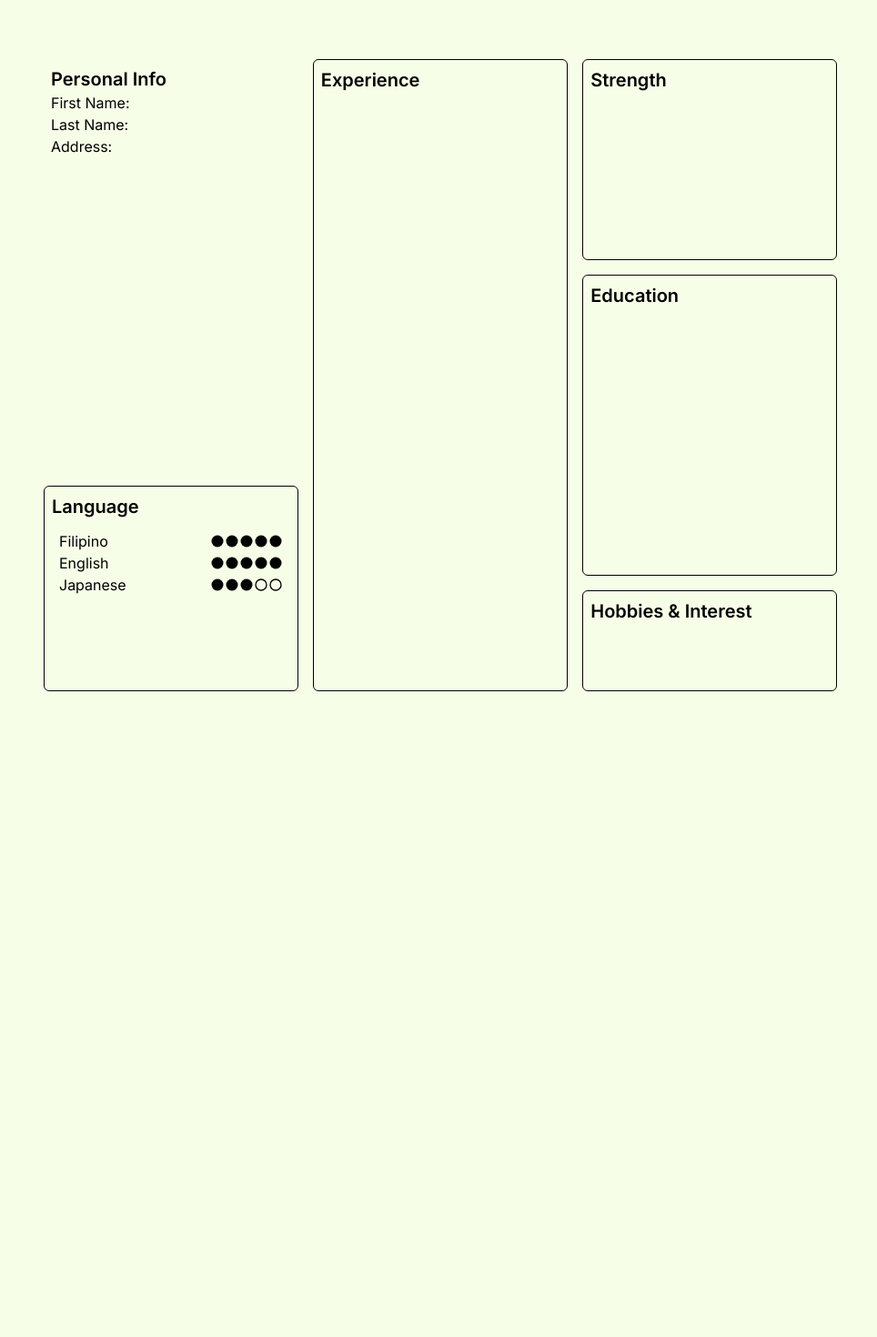
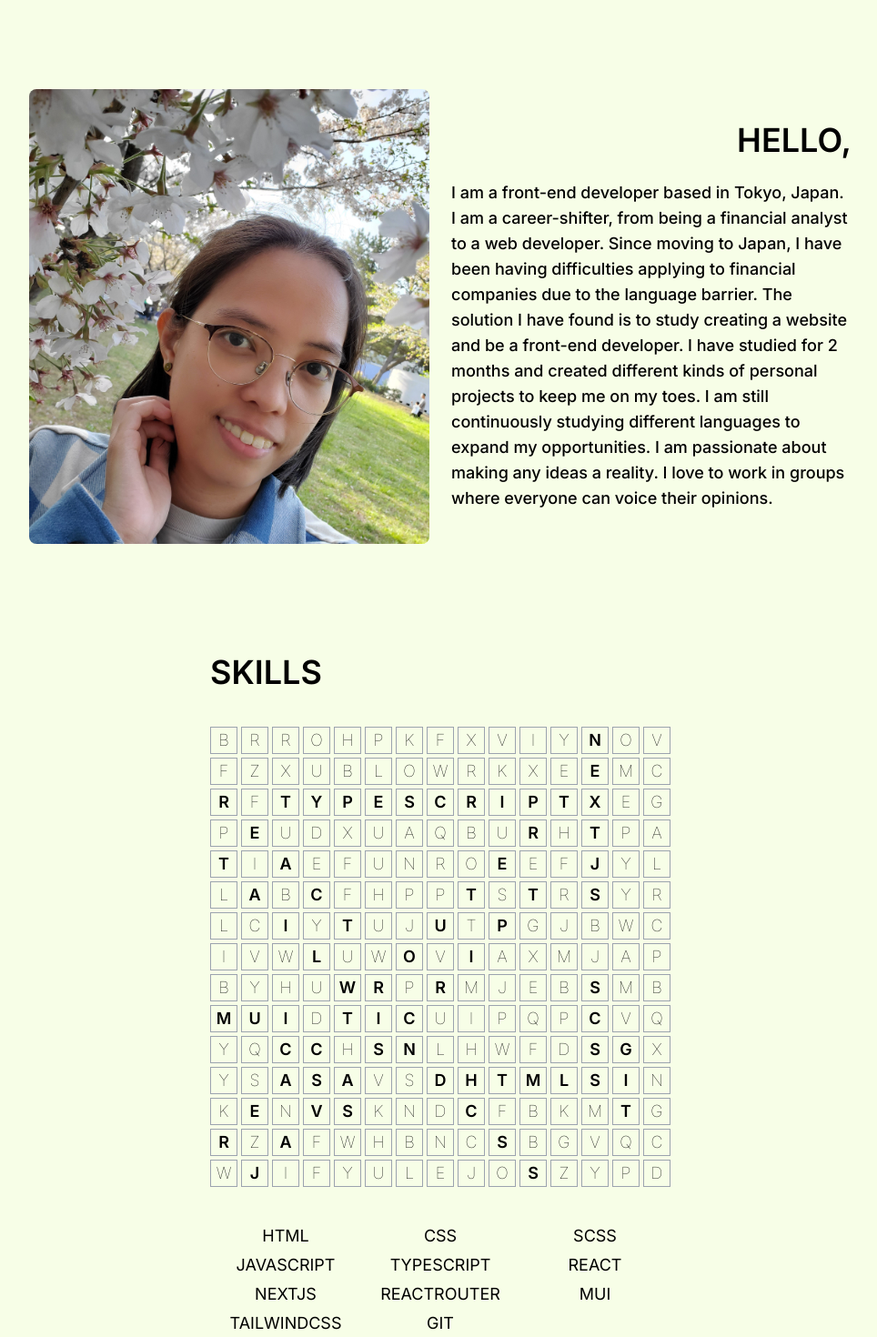
Before and after one commit to mcm313/mcm-portfolio, a Next.js app: page / in a window 1280 px wide. Shown: the part 800-2270 px from the top of the page at 91% size, without its empty margins (156-1120 px from the left). Built offline with nearby package versions, Linux system fonts and the light colour scheme.

Commit message:
updated aboutme, skills and resume

```diff
--- a/src/app/(pages)/AboutMe.tsx
+++ b/src/app/(pages)/AboutMe.tsx
@@ -1,69 +1,37 @@
-import FilledCircleIcon from "@/components/Icons/FilledCircleIcon";
-import CircleIcon from "@/components/Icons/CircleIcon";
+import Image from "next/image";
 
 const AboutMe = () => {
   return (
     <section
       id="aboutme"
-      className="bg-lime-50 pt-[25px] px-6 text-black h-screen min-h-[670px] max-w-[1000px] flex justify-center items-center overflow-y-hidden w-full bg-cover"
+      className="bg-lime-50 pt-[25px] px-6 text-black h-min min-h-[670px] max-w-[1000px] flex justify-center items-center overflow-y-hidden w-full bg-cover"
     >
-      <div className="flex w-full gap-4 h-full p-10">
-        <div className="w-1/3 flex flex-col gap-4">
-          <div className="h-2/3 p-2">
-            <p className="text-xl font-semibold">Personal Info</p>
-            <p>First Name:</p>
-            <p>Last Name:</p>
-            <p>Address:</p>
-          </div>
-          <div className="h-1/3 border border-black rounded-md p-2">
-            <p className="text-xl font-semibold pb-3">Language</p>
-            <div className="px-2">
-              <div className="flex items-center justify-between">
-                <p>Filipino</p>
-                <div className="flex">
-                  <FilledCircleIcon className="h-4 w-4" />
-                  <FilledCircleIcon className="h-4 w-4" />
-                  <FilledCircleIcon className="h-4 w-4" />
-                  <FilledCircleIcon className="h-4 w-4" />
-                  <FilledCircleIcon className="h-4 w-4" />
-                </div>
-              </div>
-              <div className="flex items-center justify-between">
-                <p>English</p>
-                <div className="flex">
-                  <FilledCircleIcon className="h-4 w-4" />
-                  <FilledCircleIcon className="h-4 w-4" />
-                  <FilledCircleIcon className="h-4 w-4" />
-                  <FilledCircleIcon className="h-4 w-4" />
-                  <FilledCircleIcon className="h-4 w-4" />
-                </div>
-              </div>
-              <div className="flex items-center justify-between">
-                <p>Japanese</p>
-                <div className="flex">
-                  <FilledCircleIcon className="h-4 w-4" />
-                  <FilledCircleIcon className="h-4 w-4" />
-                  <FilledCircleIcon className="h-4 w-4" />
-                  <CircleIcon className="h-4 w-4" />
-                  <CircleIcon className="h-4 w-4" />
-                </div>
-              </div>
-            </div>
-          </div>
+      <div className="flex items-center justify-center gap-6 p-6">
+        <div className="w-1/2 relative rounded-lg size-[500px] object-cover">
+          <Image
+            src="/images/about_me_pic.jpg"
+            alt="about me pic"
+            fill
+            loading="eager"
+            priority
+            className="h-[400px] w-[400px] rounded-lg object-cover"
+          />
         </div>
-        <div className="w-1/3 border border-black rounded-md p-2">
-          <p className="text-xl font-semibold">Experience</p>
-        </div>
-        <div className="w-1/3 flex flex-col gap-4">
-          <div className="h-2/6 border border-black rounded-md p-2">
-            <p className="text-xl font-semibold">Strength</p>
-          </div>
-          <div className="h-3/6 border border-black rounded-md p-2">
-            <p className="text-xl font-semibold">Education</p>
-          </div>
-          <div className="h-1/6 border border-black rounded-md p-2">
-            <p className="text-xl font-semibold">Hobbies & Interest</p>
-          </div>
+
+        <div className="w-1/2">
+          <p className="text-4xl text-right font-semibold pb-6">HELLO,</p>
+          <p className="text-lg font-medium">
+            I am a front-end developer based in Tokyo, Japan. I am a
+            career-shifter, from being a financial analyst to a web developer.
+            Since moving to Japan, I have been having difficulties applying to
+            financial companies due to the language barrier. The solution I have
+            found is to study creating a website and be a front-end developer. I
+            have studied for 2 months and created different kinds of personal
+            projects to keep me on my toes. I am still continuously studying
+            different languages to expand my opportunities. I am passionate
+            about making any ideas a reality. I love to work in groups where
+            everyone can voice their opinions.
+          </p>
         </div>
       </div>
     </section>
--- a/src/app/(pages)/Footer.tsx
+++ b/src/app/(pages)/Footer.tsx
@@ -4,7 +4,7 @@ const Footer = () => {
   return (
     <section
       id="footer"
-      className="bg-lime-50 pt-[25px] px-6 text-black flex justify-center items-center overflow-y-hidden w-full bg-cover"
+      className="bg-lime-50 px-6 text-black flex justify-center items-center overflow-y-hidden w-full bg-cover"
     >
       <div className="flex w-full justify-end text-xs items-center gap-1">
         <p className="">Copyright</p>
--- a/src/app/(pages)/Portfolio.tsx
+++ b/src/app/(pages)/Portfolio.tsx
@@ -4,7 +4,7 @@ const Portfolio = () => {
       id="portfolio"
       className="bg-lime-50 pt-[25px] px-6 text-black h-screen min-h-[670px] max-w-[1000px] flex justify-center items-center overflow-y-hidden w-full bg-cover"
     >
-      <div className="flex flex-col w-full h-full p-10 items-center">
+      <div className="flex flex-col w-full h-full p-6 items-center">
         <p className="text-4xl font-semibold">PORTFOLIO</p>
         <div className="flex w-full gap-4 h-full p-10">
           <div className="w-1/3 flex flex-col gap-4">
--- /dev/null
+++ b/src/app/(pages)/Resume.tsx
@@ -0,0 +1,90 @@
+import FilledCircleIcon from "@/components/Icons/FilledCircleIcon";
+import CircleIcon from "@/components/Icons/CircleIcon";
+
+const personalDetails = [
+  { tag: "First Name:", value: "Maria Catherine" },
+  { tag: "Last Name:", value: "Mori" },
+  { tag: "Address:", value: "Tokyo, Japan" },
+  { tag: "Email:", value: "mori.mcatherine@gmail.com" },
+  {
+    tag: "LinkedIn:",
+    value: "linkedin.com/in/maria-catherine-mori-1729b7227/",
+  },
+  { tag: "Github:", value: "github.com/mcm313" },
+];
+
+const Resume = () => {
+  return (
+    <section
+      id="resume"
+      className="bg-lime-50 pt-[25px] px-6 text-black h-min min-h-[670px] max-w-[1000px] flex justify-center items-center overflow-y-hidden w-full bg-cover"
+    >
+      <div className="flex w-full gap-4 h-full p-6">
+        <div className="w-1/3 flex flex-col gap-4">
+          <div className="h-2/3 p-2">
+            <p className="text-xl font-semibold">Personal Info</p>
+            <div className="text-lg">
+              {personalDetails.map((details, index) => (
+                <div key={index} className="flex gap-2">
+                  <p>{details.tag}</p>
+                  <p className="font-medium">{details.value}</p>
+                </div>
+              ))}
+            </div>
+          </div>
+          <div className="h-1/3 border border-black rounded-md p-2">
+            <p className="text-xl font-semibold pb-3">Language</p>
+            <div className="px-2">
+              <div className="flex items-center justify-between">
+                <p>Filipino</p>
+                <div className="flex">
+                  <FilledCircleIcon className="h-4 w-4" />
+                  <FilledCircleIcon className="h-4 w-4" />
+                  <FilledCircleIcon className="h-4 w-4" />
+                  <FilledCircleIcon className="h-4 w-4" />
+                  <FilledCircleIcon className="h-4 w-4" />
+                </div>
+              </div>
+              <div className="flex items-center justify-between">
+                <p>English</p>
+                <div className="flex">
+                  <FilledCircleIcon className="h-4 w-4" />
+                  <FilledCircleIcon className="h-4 w-4" />
+                  <FilledCircleIcon className="h-4 w-4" />
+                  <FilledCircleIcon className="h-4 w-4" />
+                  <FilledCircleIcon className="h-4 w-4" />
+                </div>
+              </div>
+              <div className="flex items-center justify-between">
+                <p>Japanese</p>
+                <div className="flex">
+                  <FilledCircleIcon className="h-4 w-4" />
+                  <FilledCircleIcon className="h-4 w-4" />
+                  <FilledCircleIcon className="h-4 w-4" />
+                  <CircleIcon className="h-4 w-4" />
+                  <CircleIcon className="h-4 w-4" />
+                </div>
+              </div>
+            </div>
+          </div>
+        </div>
+        <div className="w-1/3 border border-black rounded-md p-2">
+          <p className="text-xl font-semibold">Experience</p>
+        </div>
+        <div className="w-1/3 flex flex-col gap-4">
+          <div className="h-2/6 border border-black rounded-md p-2">
+            <p className="text-xl font-semibold">Strength</p>
+          </div>
+          <div className="h-3/6 border border-black rounded-md p-2">
+            <p className="text-xl font-semibold">Education</p>
+          </div>
+          <div className="h-1/6 border border-black rounded-md p-2">
+            <p className="text-xl font-semibold">Hobbies & Interest</p>
+          </div>
+        </div>
+      </div>
+    </section>
+  );
+};
+
+export default Resume;
--- a/src/app/(pages)/Skills.tsx
+++ b/src/app/(pages)/Skills.tsx
@@ -1,10 +1,288 @@
+const skillsWS = [
+  "B",
+  "R",
+  "R",
+  "O",
+  "H",
+  "P",
+  "K",
+  "F",
+  "X",
+  "V",
+  "I",
+  "Y",
+  "N",
+  "O",
+  "V",
+  "F",
+  "Z",
+  "X",
+  "U",
+  "B",
+  "L",
+  "O",
+  "W",
+  "R",
+  "K",
+  "X",
+  "E",
+  "E",
+  "M",
+  "C",
+  "R",
+  "F",
+  "T",
+  "Y",
+  "P",
+  "E",
+  "S",
+  "C",
+  "R",
+  "I",
+  "P",
+  "T",
+  "X",
+  "E",
+  "G",
+  "P",
+  "E",
+  "U",
+  "D",
+  "X",
+  "U",
+  "A",
+  "Q",
+  "B",
+  "U",
+  "R",
+  "H",
+  "T",
+  "P",
+  "A",
+  "T",
+  "I",
+  "A",
+  "E",
+  "F",
+  "U",
+  "N",
+  "R",
+  "O",
+  "E",
+  "E",
+  "F",
+  "J",
+  "Y",
+  "L",
+  "L",
+  "A",
+  "B",
+  "C",
+  "F",
+  "H",
+  "P",
+  "P",
+  "T",
+  "S",
+  "T",
+  "R",
+  "S",
+  "Y",
+  "R",
+  "L",
+  "C",
+  "I",
+  "Y",
+  "T",
+  "U",
+  "J",
+  "U",
+  "T",
+  "P",
+  "G",
+  "J",
+  "B",
+  "W",
+  "C",
+  "I",
+  "V",
+  "W",
+  "L",
+  "U",
+  "W",
+  "O",
+  "V",
+  "I",
+  "A",
+  "X",
+  "M",
+  "J",
+  "A",
+  "P",
+  "B",
+  "Y",
+  "H",
+  "U",
+  "W",
+  "R",
+  "P",
+  "R",
+  "M",
+  "J",
+  "E",
+  "B",
+  "S",
+  "M",
+  "B",
+  "M",
+  "U",
+  "I",
+  "D",
+  "T",
+  "I",
+  "C",
+  "U",
+  "I",
+  "P",
+  "Q",
+  "P",
+  "C",
+  "V",
+  "Q",
+  "Y",
+  "Q",
+  "C",
+  "C",
+  "H",
+  "S",
+  "N",
+  "L",
+  "H",
+  "W",
+  "F",
+  "D",
+  "S",
+  "G",
+  "X",
+  "Y",
+  "S",
+  "A",
+  "S",
+  "A",
+  "V",
+  "S",
+  "D",
+  "H",
+  "T",
+  "M",
+  "L",
+  "S",
+  "I",
+  "N",
+  "K",
+  "E",
+  "N",
+  "V",
+  "S",
+  "K",
+  "N",
+  "D",
+  "C",
+  "F",
+  "B",
+  "K",
+  "M",
+  "T",
+  "G",
+  "R",
+  "Z",
+  "A",
+  "F",
+  "W",
+  "H",
+  "B",
+  "N",
+  "C",
+  "S",
+  "B",
+  "G",
+  "V",
+  "Q",
+  "C",
+  "W",
+  "J",
+  "I",
+  "F",
+  "Y",
+  "U",
+  "L",
+  "E",
+  "J",
+  "O",
+  "S",
+  "Z",
+  "Y",
+  "P",
+  "D",
+];
+
+const answer = [
+  12, 27, 42, 57, 72, 87, 30, 46, 62, 78, 94, 32, 33, 34, 35, 36, 37, 38, 39,
+  40, 41, 60, 76, 92, 108, 124, 140, 156, 172, 188, 204, 220, 135, 136, 137,
+  152, 168, 184, 195, 181, 167, 153, 139, 125, 111, 97, 83, 69, 55, 211, 197,
+  183, 169, 155, 141, 127, 113, 99, 85, 173, 174, 175, 176, 132, 147, 162, 177,
+  163, 178, 193,
+];
+
+const skillList = [
+  "HTML",
+  "CSS",
+  "SCSS",
+  "JAVASCRIPT",
+  "TYPESCRIPT",
+  "REACT",
+  "NEXTJS",
+  "REACTROUTER",
+  "MUI",
+  "TAILWINDCSS",
+  "GIT",
+];
+
 const Skills = () => {
   return (
     <section
       id="skills"
-      className="bg-lime-50 pt-[25px] px-6 text-black h-screen min-h-[670px] max-w-[1000px] flex justify-center items-center overflow-y-hidden w-full bg-cover"
+      className="bg-lime-50 pt-[25px] px-6 text-black h-min min-h-[670px] max-w-[1000px] flex justify-center items-center overflow-y-hidden w-full bg-cover"
     >
-      <div></div>
+      <div className="flex flex-col gap-10 py-6">
+        <p className="text-4xl font-semibold">SKILLS</p>
+        <div className="grid grid-cols-15 grid-rows-15 gap-1 text-lg">
+          {skillsWS.map((letter, index) =>
+            answer.includes(index) ? (
+              <div
+                key={index}
+                className=" border font-semibold aspect-square border-gray-400 flex justify-center items-center"
+              >
+                {letter}
+              </div>
+            ) : (
+              <div
+                key={index}
+                className=" border aspect-square font-thin border-gray-400 flex justify-center items-center"
+              >
+                {letter}
+              </div>
+            )
+          )}
+        </div>
+        <div className="grid grid-cols-3 grid-rows-4 gap-1 text-lg">
+          {skillList.map((letter, index) => (
+            <div key={index} className="flex justify-center items-center">
+              {letter}
+            </div>
+          ))}
+        </div>
+      </div>
     </section>
   );
 };
--- a/src/app/page.tsx
+++ b/src/app/page.tsx
@@ -4,6 +4,7 @@ import Footer from "./(pages)/Footer";
 import LandingPage from "./(pages)/LandingPage";
 import Navbar from "./(pages)/Navbar";
 import Portfolio from "./(pages)/Portfolio";
+import Resume from "./(pages)/Resume";
 import Skills from "./(pages)/Skills";
 
 export default function Home() {
@@ -13,6 +14,7 @@ export default function Home() {
       <LandingPage />
       <AboutMe />
       <Skills />
+      <Resume />
       <Portfolio />
       <Contact />
       <Footer />
```
Also changed, not shown: src/app/(pages)/LandingPage.tsx (+12 -7 lines), src/app/(pages)/Navbar.tsx (+13 -27 lines), tailwind.config.ts (+8 -0 lines), public/images/about_me_pic.jpg (added).
